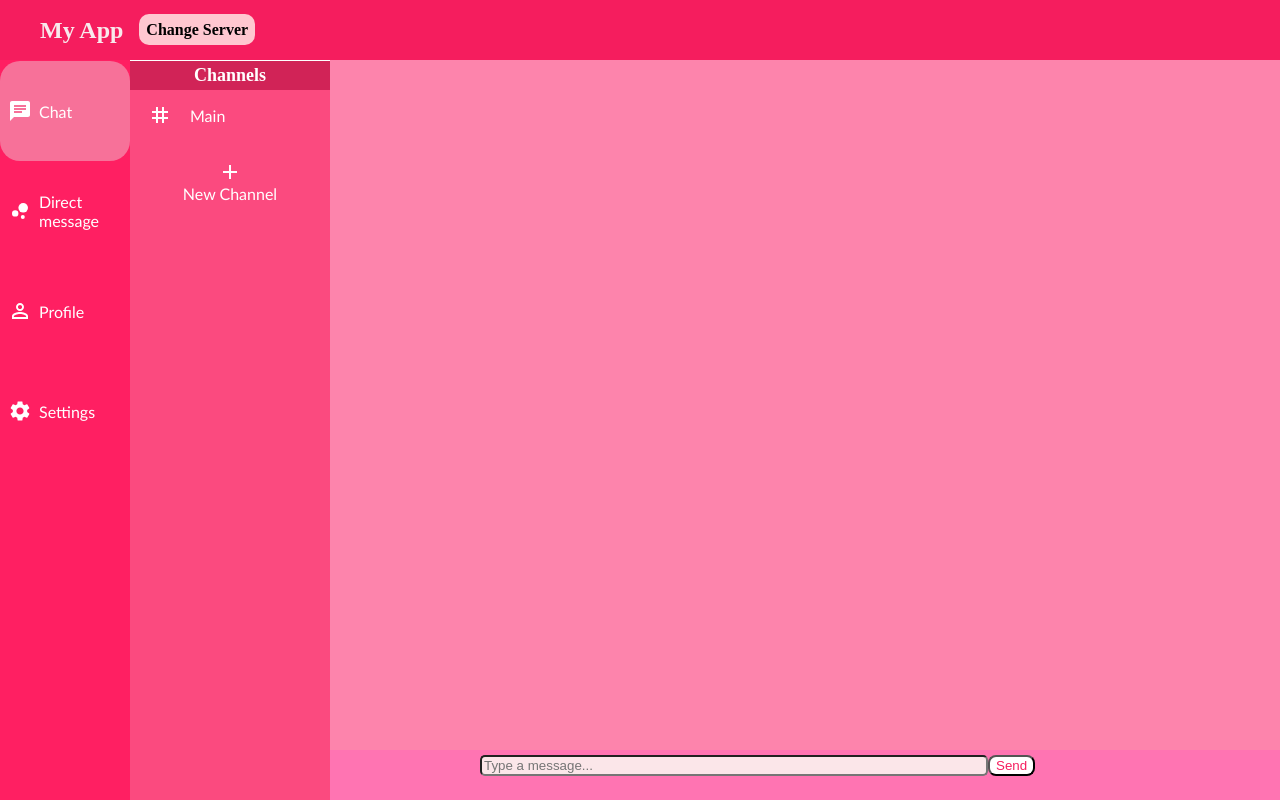
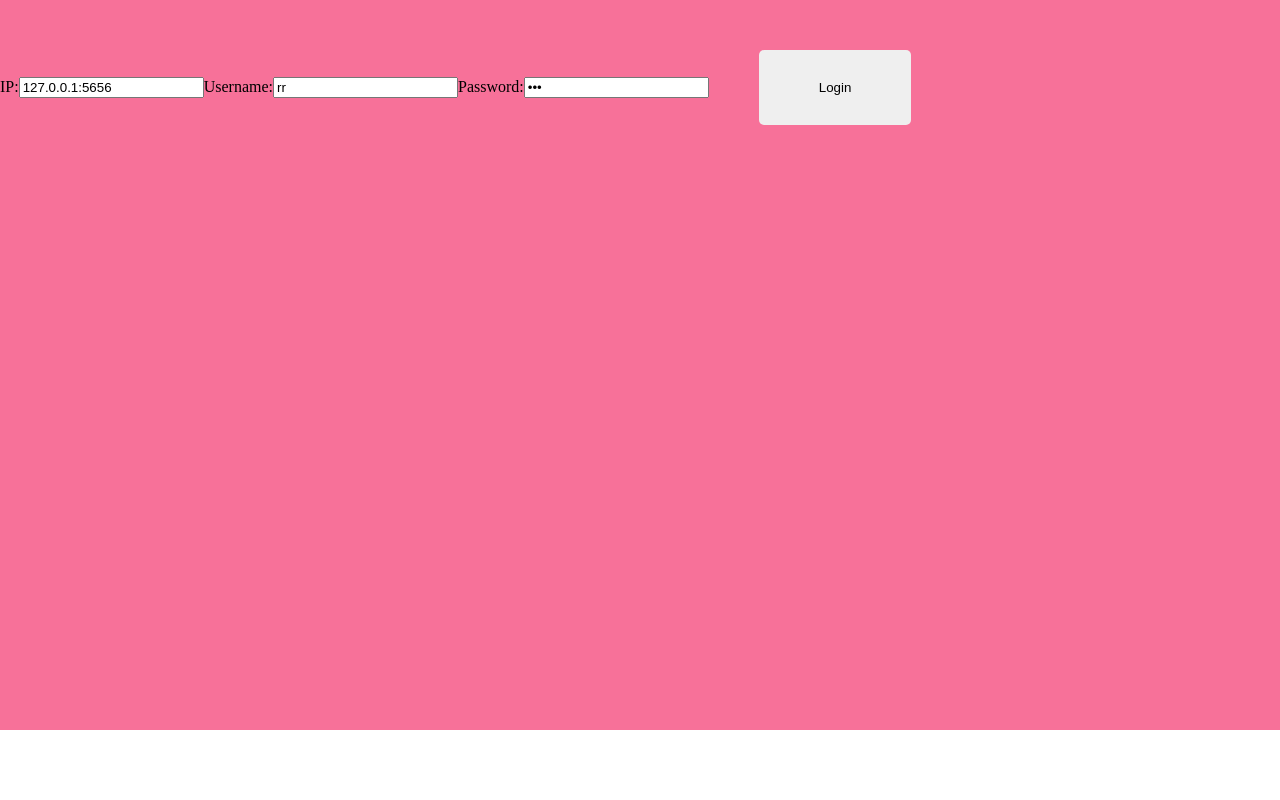
Before and after one commit to IndaPlus23/rrosenq-idapy-sagakar-dombos-project, a React (Vite) app in the folder client-with-frontend/: page /chat in a window 1280 px wide. Built offline with nearby package versions, Linux system fonts and the light colour scheme.

Commit message:
Added functional authentication

```diff
--- a/client-with-frontend/src/App.css
+++ b/client-with-frontend/src/App.css
@@ -346,3 +346,17 @@ body {
   margin: 20px;
   background-color: mediumseagreen;
 }
+
+.LoginPage {
+  background-color: rgb(247, 113, 153);
+  height: 730px;
+}
+
+.LoginPage button {
+  margin: 50px;
+  color: black;
+  padding: 30px 60px;
+  border: none;
+  border-radius: 5px;
+  cursor: pointer;
+}
--- a/client-with-frontend/src/App.tsx
+++ b/client-with-frontend/src/App.tsx
@@ -1,4 +1,4 @@
-import { useRef } from 'react';
+import { useRef, useState, useEffect } from 'react';
 import './App.css';
 import Navbar from './components/Navbar';
 import Sidebar from "./components/Sidebar";
@@ -8,11 +8,24 @@ import ProfilePage from './pages/ProfilePage';
 import SettingsPage from './pages/SettingsPage';
 import DMPage from './pages/DMPage';
 import ServerPage from './pages/ServerPage';
-import LoginPage from './LoginPage';
 
 function App() {
 
   const messageDisplayRef = useRef<HTMLDivElement>(null);
+  const [userName, setUserName] = useState<string | null>(null);
+
+  useEffect(() => {
+    const storedUserName = localStorage.getItem('userName');
+    if (!storedUserName) {
+      const userName = prompt("Enter your name");
+      if (userName) {
+        setUserName(userName);
+        localStorage.setItem('userName', userName);
+      }
+    } else {
+      setUserName(storedUserName);
+    }
+  }, []);
 
   return (
     <div className='App'>
@@ -25,24 +38,23 @@ function App() {
         </div>
         <div className='PageContent'>
           <Routes>
-            <Route path="" element={
-              <div className='ChatPage'>
-                <Navigate replace to="/chat" />
-              </div> } />
+            <Route path="" element={<Navigate to="/chat" />} />
             <Route path="/chat" element= {
               <div className='ChatPage'>
                 <ChatPage
-                  messageDisplayRef={messageDisplayRef}/>
+                  messageDisplayRef={messageDisplayRef}
+                  userName={userName ? userName: ''}/>
               </div> } />
               <Route path="/dm" element= {
               <div className='DMPage'>
                 <DMPage
                   messageDisplayRef={messageDisplayRef}
+                  userName={userName ? userName: ''}
                 />
               </div> } />
             <Route path="/profile" element= {
               <div className='ProfilePage'>
-                <ProfilePage />
+                <ProfilePage setUserName={setUserName} userName={userName ? userName: ''}/>
               </div> } />
             <Route path='/settings' element= {
               <div className='SettingsPage'>
--- a/client-with-frontend/src/LoginPage.tsx
+++ b/client-with-frontend/src/LoginPage.tsx
@@ -1,15 +1,51 @@
-import React from "react";
-import App from "./App";
+import { message } from "@tauri-apps/api/dialog";
+import { invoke } from "@tauri-apps/api/tauri";
 
-function LoginPage () {
+interface LoginPageProps {
+  onLogin: (userName: string) => void;
+}
 
-    var userName, passWord = prompt("Enter name", "Enter Password")
+function connectServer(ip: string, user: string, pass: string) {
+  return new Promise<void>((resolve, reject) => {
+    invoke('connect_server', { ip: ip, username: user, password: pass })
+      .then(() => {
+        resolve();
+      })
+      .catch((error: any) => {
+        reject(error);
+      });
+  });
+}
 
-    return (
-        <div>
-            <App/>
-        </div>
-    )
+function doConnect() {
+  const ipa = document.getElementById("ip-addr") as HTMLInputElement;
+  const usr = document.getElementById("username") as HTMLInputElement;
+  const passw = document.getElementById("password") as HTMLInputElement;
+  return new Promise<void>((resolve, reject) => {
+    connectServer(ipa.value, usr.value, passw.value).then(() => resolve()).catch(e => { console.error(e); message(e, { title: 'Tauri', type: 'error' }); reject(e) });
+  })
+}
+
+function LoginPage({ onLogin }: LoginPageProps) {
+  const handleLogin = () => {
+    onLogin((document.getElementById("username") as HTMLInputElement).value);
+  };
+
+  return (
+    <div className="LoginPage">
+
+      <label htmlFor="ip-addr">IP:</label>
+      <input type="text" id="ip-addr" defaultValue="127.0.0.1:5656" />
+
+      <label htmlFor="username">Username:</label>
+      <input type="text" id="username" defaultValue="rr" />
+
+      <label htmlFor="password">Password:</label>
+      <input type="password" id="password" defaultValue="123" />
+
+      <button onClick={(e: any) => doConnect().then(handleLogin)}>Login</button>
+    </div>
+  );
 }
 
 export default LoginPage;
--- a/client-with-frontend/src/components/ChatDisplay.tsx
+++ b/client-with-frontend/src/components/ChatDisplay.tsx
@@ -1,5 +1,3 @@
-
-
 interface MessageDisplayProps {
   messages: string[];
 }
--- a/client-with-frontend/src/components/Chatbox.tsx
+++ b/client-with-frontend/src/components/Chatbox.tsx
@@ -2,9 +2,10 @@ import { ChangeEvent, FormEvent, useState } from 'react';
 
 interface ChatboxProps {
     sendMessage: (message: string) => void;
+    userName: string;
 }
 
-function Chatbox({ sendMessage }: ChatboxProps) {
+function Chatbox({ sendMessage, userName }: ChatboxProps) {
   const [message, setMessage] = useState('');
 
   const handleChange = (e: ChangeEvent<HTMLInputElement>) => {
@@ -14,7 +15,7 @@ function Chatbox({ sendMessage }: ChatboxProps) {
   const handleSubmit = (e: FormEvent<HTMLFormElement>) => {
     e.preventDefault();
     if (message.trim() !== '') {
-      sendMessage("Me: " + message);
+      sendMessage(userName + ": " + message);
       setMessage('');
     }
   };
--- a/client-with-frontend/src/main.tsx
+++ b/client-with-frontend/src/main.tsx
@@ -1,18 +1,35 @@
-import React from 'react';
-import ReactDOM from 'react-dom/client';
+import React, { useState } from 'react';
+import { createRoot } from 'react-dom/client';
 import { BrowserRouter } from 'react-router-dom';
 import App from './App';
+import LoginPage from './LoginPage';
 
-const rootElement = document.getElementById('root');
-if (rootElement) {
-  const root = ReactDOM.createRoot(rootElement);
-  root.render(
-    <React.StrictMode>
-      <BrowserRouter>
+function Root() {
+
+  const [isLoggedIn, setIsLoggedIn] = useState(sessionStorage.getItem('isLoggedIn'));
+
+  const handleLogin = (newUserName: string) => {
+    sessionStorage.setItem('userName', newUserName);
+    sessionStorage.setItem('isLoggedIn', 'true');
+    setIsLoggedIn('true');
+  };
+
+  return (
+    <div>
+      {isLoggedIn ? (
         <App />
-      </BrowserRouter>
-    </React.StrictMode>
+      ) : (
+        <LoginPage onLogin={handleLogin} />
+      )}
+    </div>
   );
-} else {
-  console.error('Failed to find the root element');
 }
+
+const root = createRoot(document.getElementById('root')!); // Create root
+root.render( // Render your component inside root(
+  <React.StrictMode>
+    <BrowserRouter>
+      <Root />
+    </BrowserRouter>
+  </React.StrictMode>,
+);
--- a/client-with-frontend/src/pages/ChatPage.tsx
+++ b/client-with-frontend/src/pages/ChatPage.tsx
@@ -12,9 +12,10 @@ interface Channel {
 
 interface ChatPageProps{
     messageDisplayRef: React.RefObject<HTMLDivElement>;
+    userName: string;
 }
 
-function ChatPage({messageDisplayRef}: ChatPageProps) {
+function ChatPage({messageDisplayRef, userName}: ChatPageProps) {
 
     const [activeChannel, setActiveChannel] = useState<Channel | null>(null);
     const [channels, setChannels] = useState<Channel[]>([]);
@@ -61,7 +62,7 @@ function ChatPage({messageDisplayRef}: ChatPageProps) {
                 <MessageDisplay messages={activeChannel ? activeChannel.messages : []} />
             </div>
             <div className='Chatbox'>
-                <Chatbox sendMessage={sendMessage} />
+                <Chatbox sendMessage={sendMessage} userName={userName} />
             </div>
         </div>
     );
--- a/client-with-frontend/src/pages/DMPage.tsx
+++ b/client-with-frontend/src/pages/DMPage.tsx
@@ -11,9 +11,10 @@ interface DM {
 
 interface DMPageProps{
     messageDisplayRef: React.RefObject<HTMLDivElement>;
+    userName: string;
 }
 
-function DMPage({ messageDisplayRef }: DMPageProps) {
+function DMPage({ messageDisplayRef, userName }: DMPageProps) {
 
     const [activeDM, setActiveDM] = useState<DM | null>(null);
     const [DMs, setDMs] = useState<DM[]>([]);
@@ -60,7 +61,7 @@ function DMPage({ messageDisplayRef }: DMPageProps) {
                 <MessageDisplay messages={activeDM ? activeDM.messages : []} />
             </div>
             <div className='Chatbox'>
-                <Chatbox sendMessage={sendMessage} />
+                <Chatbox sendMessage={sendMessage} userName={userName}/>
             </div>
         </div>
     );
--- a/client-with-frontend/src/pages/ProfilePage.tsx
+++ b/client-with-frontend/src/pages/ProfilePage.tsx
@@ -1,19 +1,34 @@
-function ProfilePage() {
+interface ProfilePageProps{
+  setUserName: React.Dispatch<React.SetStateAction<string | null>>;
+  userName: string;
+}
+
+function ProfilePage({setUserName, userName}: ProfilePageProps) {
+
+  const handleUserNameChange = () => {
+
+    const newUserName = prompt("Enter new username");
+    if (newUserName) {
+      setUserName(newUserName);
+      localStorage.setItem('userName', newUserName)
+    }
+
+  }
+
   return (
     <div className="ProfilePage">
       <div className="ProfilePic">
         <p>Profile Picture</p>
       </div>
       <div className="UserData">
-        <p>Username: </p>
+        <p>Username: {userName}</p>
         <p>Full Name: </p>
         <p> Title: </p>
       </div>
       <div className="Changes">
         <h2>Profile Settings</h2>
         <p>Change Username</p>
-        <textarea>New Username</textarea>
-        <button id="CU">Change Username</button>
+        <button id="CU" onClick={handleUserNameChange}>Change Username</button>
         <p>Change Title</p>
         <textarea>New Title</textarea>
         <button id="CT">Change Title</button>
```
Also changed, not shown: client-with-frontend/src-tauri/tauri.conf.json (+8 -1 lines), 1 other file (tests, documents, lock files or other folders). Lines whose indentation alone changed are shown as unchanged.
